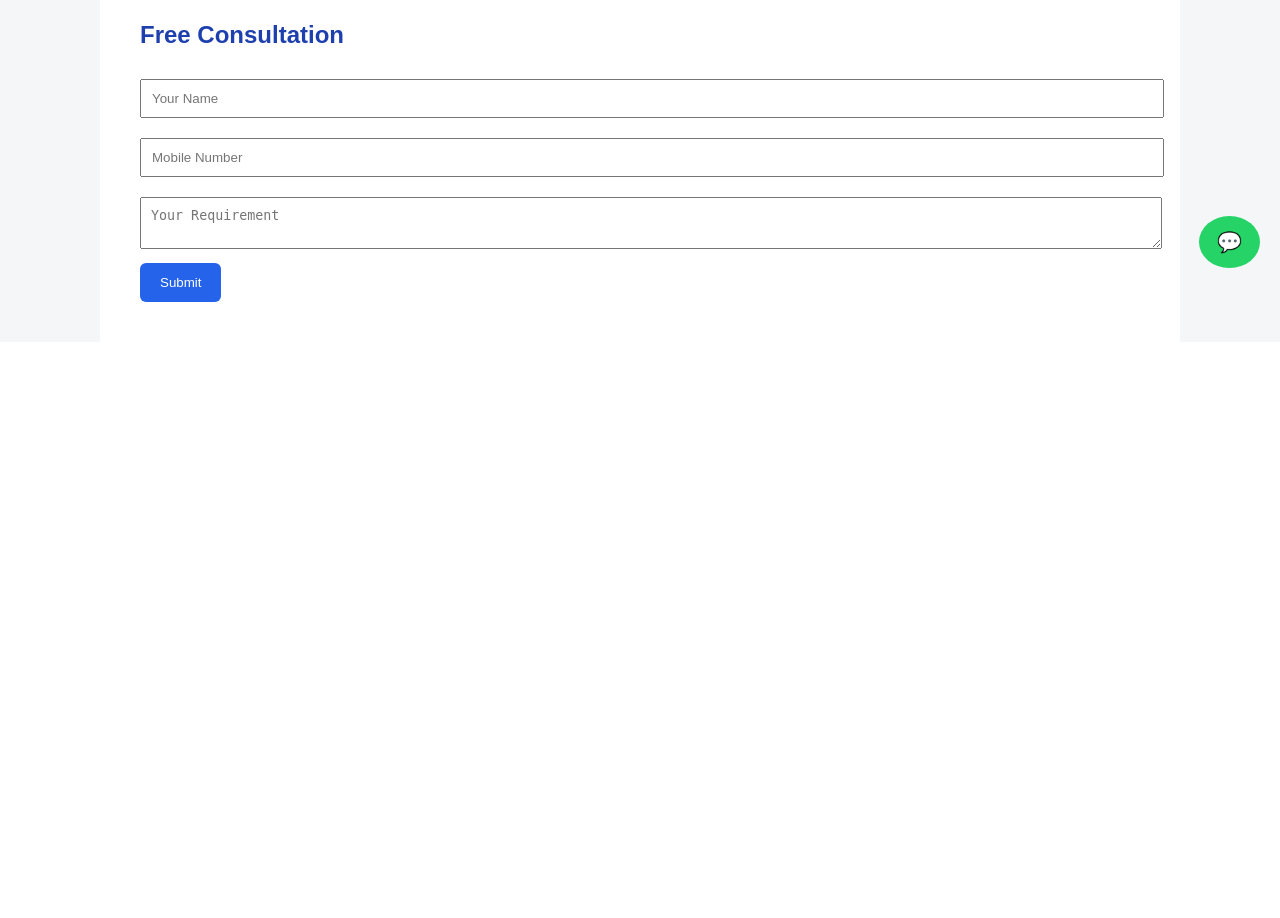
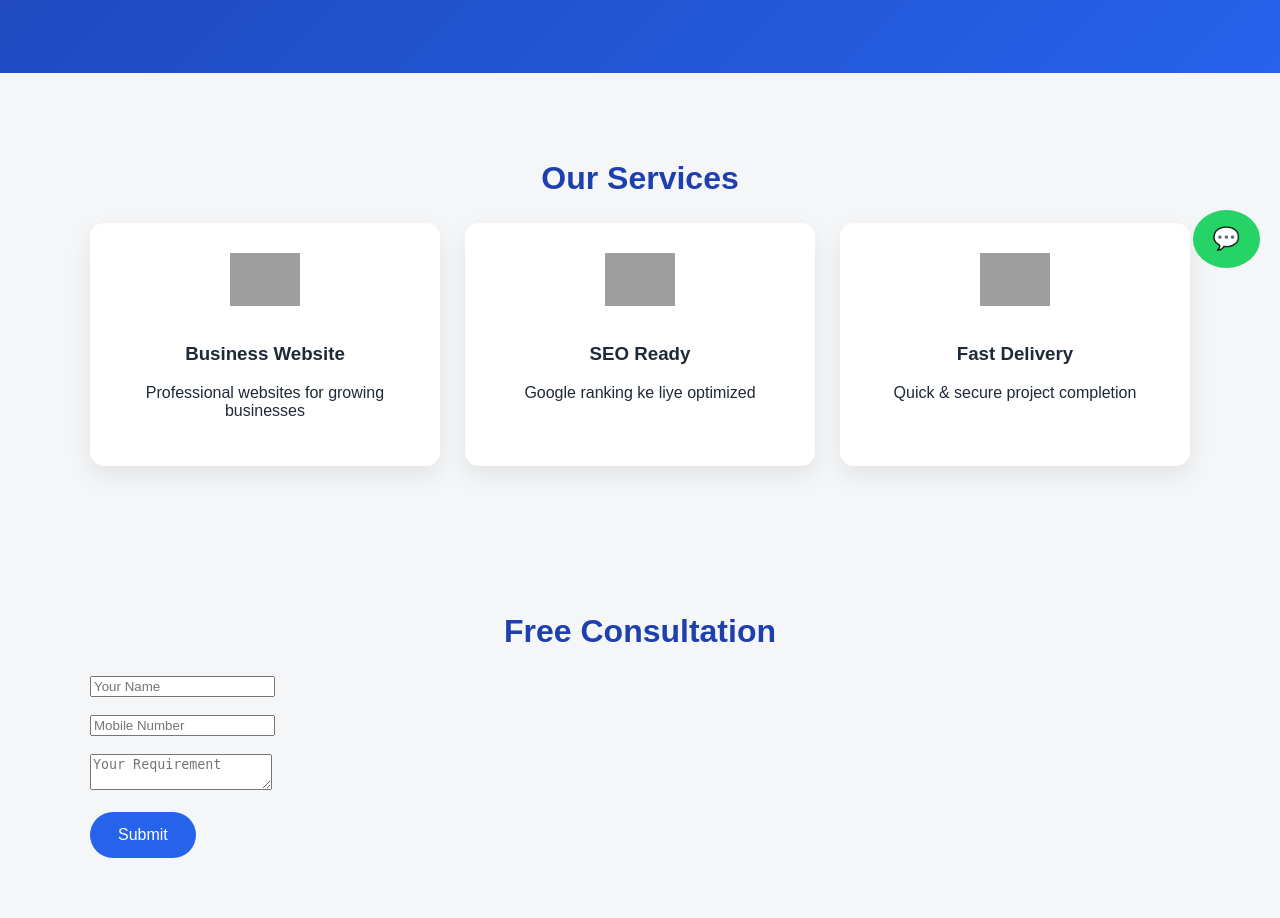
Before and after one commit to manojnehra556-netizen/Webdevelop, a Flask app: page / in a window 1280 px wide. Shown: the part 512-1430 px from the top of the page. Before the commit the page ends 814 px from the top, so only its background shows below. Run offline with Flask 3, Linux system fonts and the light colour scheme; grey boxes are pictures that could not be loaded.

Commit message:
Update index.html

```diff
--- a/templates/index.html
+++ b/templates/index.html
@@ -4,74 +4,28 @@
 <meta charset="UTF-8">
 <title>श्री श्याम सॉफ्टवेयर सॉल्यूशंस</title>
 
-<!-- Google Analytics -->
-<script async src="https://www.googletagmanager.com/gtag/js?id=G-XXXXXXXXXX"></script>
-<script>
-window.dataLayer = window.dataLayer || [];
-function gtag(){dataLayer.push(arguments);}
-gtag('js', new Date());
-gtag('config', 'G-XXXXXXXXXX');
-</script>
-
 <style>
-body{
-    margin:0;
-    font-family: Arial, sans-serif;
-    background:#f4f6f8
-}
+body{margin:0;font-family:Arial;background:#f4f6f8;color:#1f2937}
 header{
-    background:#1e40af;
-    color:#fff;
-    padding:40px 20px;
-    text-align:center
-}
-header h1{
-    margin:0;
-    font-size:42px;   /* 🔥 Larger font */
-    font-weight:700;
-}
-header p{
-    margin:10px 0 18px;
-    font-size:20px;
-}
-nav a{
-    color:#fff;
-    margin:0 15px;
-    text-decoration:none;
-    font-weight:bold;
-    font-size:16px;
-}
-.section{
-    max-width:1000px;
-    margin:auto;
-    padding:40px;
-    background:#fff;
-    margin-top:20px
-}
-h2{color:#1e40af}
-input,textarea{
-    width:100%;
-    padding:10px;
-    margin:10px 0
-}
-.btn{
-    background:#2563eb;
-    color:#fff;
-    padding:12px 20px;
-    border:none;
-    border-radius:6px
-}
+background:linear-gradient(135deg,#1e40af,#2563eb);
+color:#fff;padding:70px 20px;text-align:center}
+header h1{font-size:46px;margin:0;font-weight:800}
+header p{font-size:20px;margin:12px 0 18px}
+nav a{color:#fff;margin:0 18px;text-decoration:none;font-weight:bold}
+.hero-img{max-width:380px;margin-top:30px}
+.section{max-width:1100px;margin:auto;padding:60px 20px}
+h2{text-align:center;color:#1e40af;font-size:32px}
+.cards{display:grid;grid-template-columns:repeat(auto-fit,minmax(250px,1fr));gap:25px}
+.card{
+background:#fff;padding:30px;border-radius:14px;
+box-shadow:0 10px 25px rgba(0,0,0,0.08);text-align:center}
+.card img{width:70px;margin-bottom:15px}
+.btn{background:#2563eb;color:#fff;padding:14px 28px;border:none;
+border-radius:30px;font-size:16px;cursor:pointer}
 .whatsapp{
-    position:fixed;
-    bottom:20px;
-    right:20px;
-    background:#25D366;
-    color:white;
-    padding:14px 18px;
-    border-radius:50%;
-    font-size:20px;
-    text-decoration:none
-}
+position:fixed;bottom:20px;right:20px;
+background:#25D366;color:white;padding:16px 20px;
+border-radius:50%;font-size:22px;text-decoration:none}
 </style>
 </head>
 
@@ -86,29 +40,43 @@ input,textarea{
 <a href="/pricing">Pricing</a>
 <a href="/contact">Contact</a>
 </nav>
+
+<img class="hero-img"
+src="https://cdn-icons-png.flaticon.com/512/1055/1055687.png">
 </header>
 
 <div class="section">
-    <h2>Our Services | हमारी सेवाएं</h2>
-    <ul>
-        <li>Professional Business Websites</li>
-        <li>Mobile Friendly & Fast Loading</li>
-        <li>SEO Ready for Google</li>
-        <li>Secure & Affordable Solutions</li>
-    </ul>
+<h2>Our Services</h2>
+<div class="cards">
+<div class="card">
+<img src="https://cdn-icons-png.flaticon.com/512/2920/2920244.png">
+<h3>Business Website</h3>
+<p>Professional websites for growing businesses</p>
+</div>
+<div class="card">
+<img src="https://cdn-icons-png.flaticon.com/512/3135/3135715.png">
+<h3>SEO Ready</h3>
+<p>Google ranking ke liye optimized</p>
+</div>
+<div class="card">
+<img src="https://cdn-icons-png.flaticon.com/512/270/270798.png">
+<h3>Fast Delivery</h3>
+<p>Quick & secure project completion</p>
+</div>
+</div>
 </div>
 
 <div class="section">
 <h2>Free Consultation</h2>
 <form method="post">
-        <input type="text" name="name" placeholder="Your Name" required>
-        <input type="tel" name="phone" placeholder="Mobile Number" required>
-        <textarea name="message" placeholder="Your Requirement"></textarea>
-        <button class="btn" type="submit">Submit</button>
+<input name="name" placeholder="Your Name" required><br><br>
+<input name="phone" placeholder="Mobile Number" required><br><br>
+<textarea name="message" placeholder="Your Requirement"></textarea><br><br>
+<button class="btn">Submit</button>
 </form>
 </div>
 
-<a class="whatsapp" href="https://wa.me/919772237618" target="_blank">💬</a>
+<a class="whatsapp" href="https://wa.me/919772237618">💬</a>
 
 </body>
 </html>
```
Lines whose indentation alone changed are shown as unchanged.
